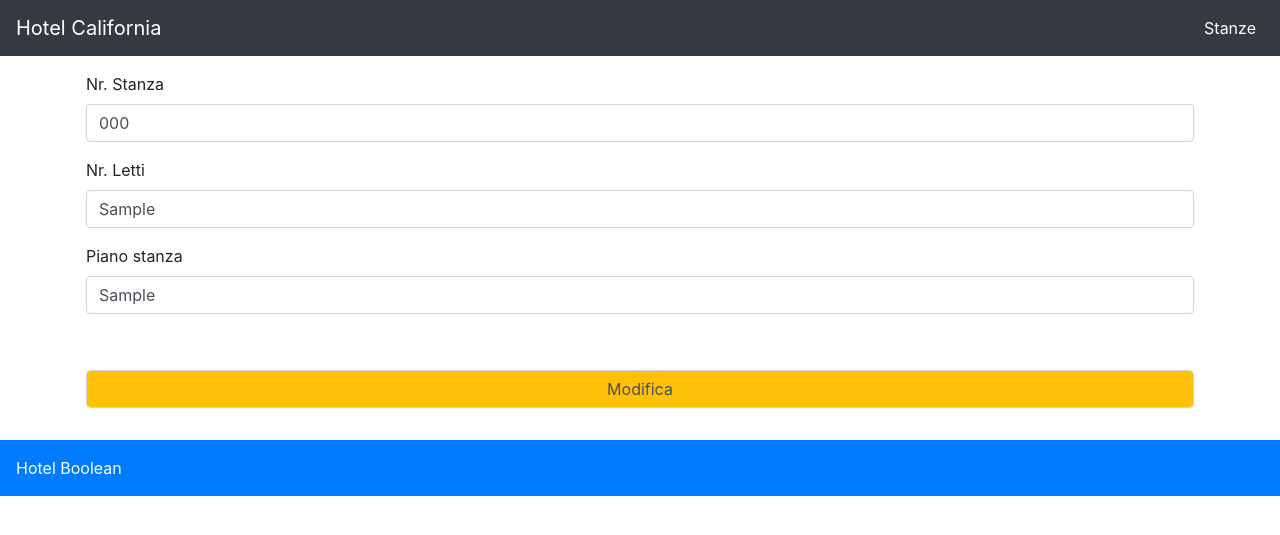
After one commit to Sevenis/php-crud-read-create-update, a PHP site: page /update.php?id=1 in a window 1280 px wide. The commit adds this page. Shown: the top 535 px of the page. Run offline with PHP 8.4, Linux system fonts and the light colour scheme; tables that the repository leaves empty or names only in its code hold one stand-in row (values such as "Sample post").

Commit message:
Update done + Modifica DELETE (con ERRORE)
Modifica DELETE per visualizzare Room Number invece che ID

```diff
--- a/partials/env-example.php
+++ b/partials/env-example.php
@@ -3,4 +3,10 @@ $servername = "localhost";
 $username = "user";
 $password = "password";
 $dbname = "dbname";
+
+$host = "server_host";
+$folder = 'dir_progetto';
+
+//percorso base che porta alla index
+$basepath = $host.$folder;
  ?>
--- /dev/null
+++ b/partials/templates/footer.php
@@ -0,0 +1,3 @@
+<footer class ="bg-primary text-white p-3">Hotel Boolean</footer>
+</body>
+</html>
--- a/partials/templates/header.php
+++ b/partials/templates/header.php
@@ -7,3 +7,18 @@
         <title>php-crud-read-create-update</title>
         <link rel="stylesheet" href="dist/app.css">
     </head>
+
+    <body>
+        <div class="wrapper">
+            <nav class="navbar navbar-expand-lg navbar-dark bg-dark">
+              <a class="navbar-brand" href="#">Hotel California</a>
+              <button class="navbar-toggler" type="button" data-toggle="collapse" data-target="#navbarNav" aria-controls="navbarNav" aria-expanded="false" aria-label="Toggle navigation">
+                <span class="navbar-toggler-icon"></span>
+              </button>
+              <div class="collapse navbar-collapse" id="navbarNav">
+                <div class="navbar-nav ml-auto">
+                    <a class="nav-link active" href="index2.php">Stanze</a>
+                </div>
+              </div>
+            </nav>
+        </div>
--- /dev/null
+++ b/partials/update/server.php
@@ -0,0 +1,24 @@
+<?php
+
+include __DIR__ . '/../database.php';
+
+if(empty($_GET['id'])){
+    die('Nessun ID!');
+}
+
+$id = $_GET['id'];
+
+$sql = "SELECT id, room_number, floor, beds  FROM stanze WHERE id = $id";
+$result = $conn->query($sql);
+
+if ($result && $result->num_rows > 0){
+    $row = $result->fetch_assoc();
+} elseif ($result) {
+    echo "0 results";
+} else {
+    echo "query error";
+}
+
+$conn->close();
+
+ ?>
--- /dev/null
+++ b/update.php
@@ -0,0 +1,34 @@
+<?php
+include __DIR__ .'/partials/templates/header.php';
+include __DIR__ .'/partials/update/server.php';
+
+
+?>
+
+<div class="container p-3">
+        <form action="partials/update/server-edit.php" method="post">
+            <div class="form-group">
+                <label for="">Nr. Stanza</label>
+                <input type="text" class="form-control" name="roomNumber" value="<?php echo $row['room_number']; ?>" id="roomNumber">
+            </div>
+            <div class="form-group">
+                <label for="">Nr. Letti</label>
+                <input type="text" class="form-control" name="beds" value="<?php echo $row['beds']; ?>" id="beds">
+            </div>
+            <div class="form-group">
+                <label for="">Piano stanza</label>
+                <input type="text" class="form-control" name="floor" value="<?php echo $row['floor']; ?>" id="floor">
+            </div>
+            <div class="form-group">
+                <label for=""></label>
+                <input type="hidden" class="form-control" name="id" value="<?php echo $row['id']; ?>">
+            </div>
+            <div class="form-group">
+                <input type="submit" class="form-control bg-warning" name="" value="Modifica">
+            </div>
+        </form>
+</div>
+
+<?php
+include __DIR__ .'/partials/templates/footer.php'
+?>
```
Also changed, not shown: index2.php (+12 -5 lines), partials/delete/server.php (+12 -5 lines), partials/update/server-edit.php (added, +24 -0 lines), show.php (+4 -5 lines).
